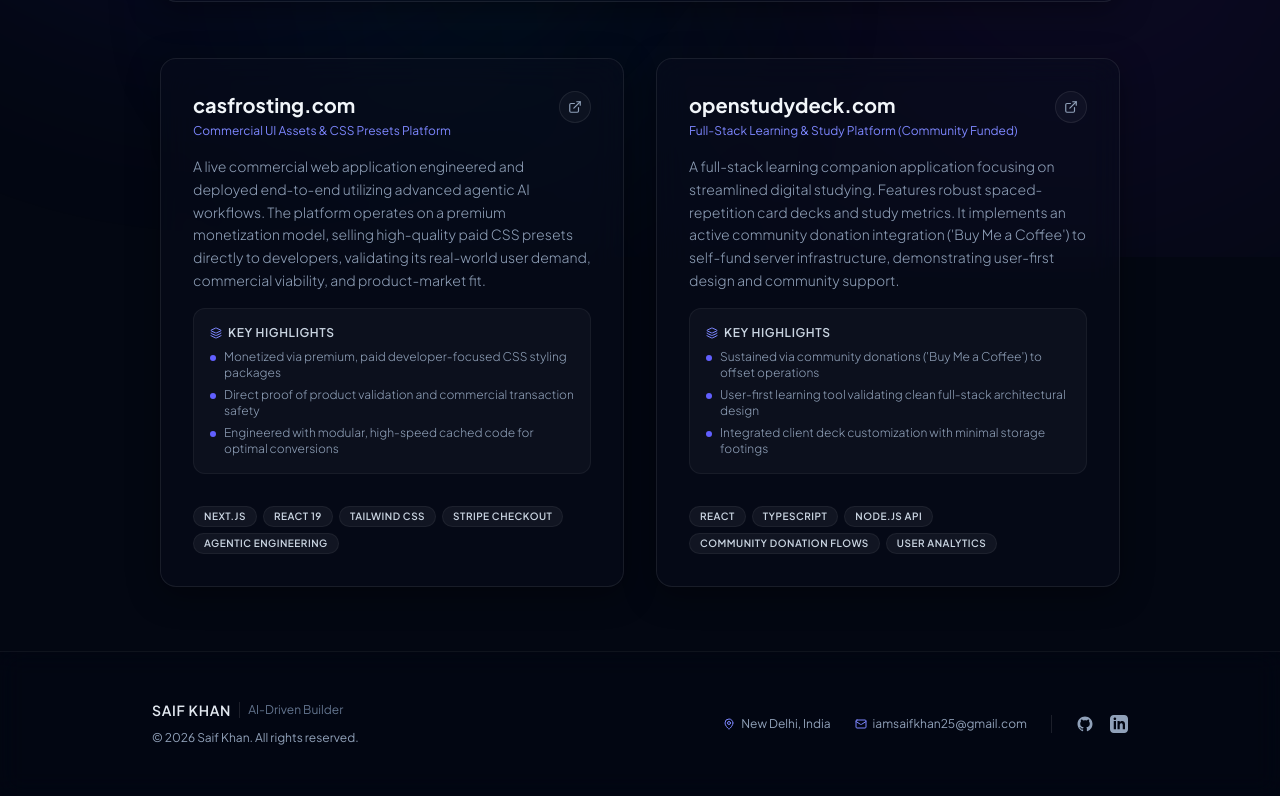
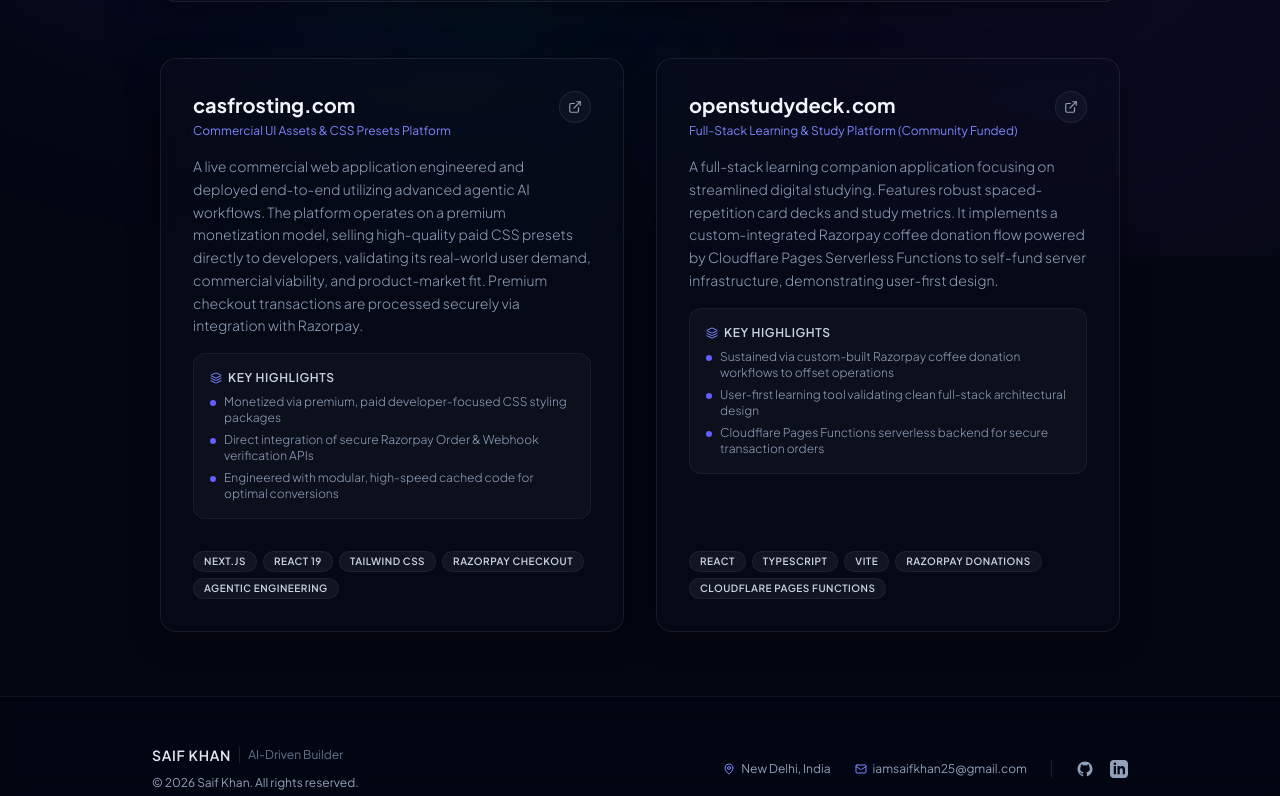
Before and after one commit to iamsaifkhan25/Portfolio, a Next.js app: page /projects in a window 1280 px wide. Shown: the part 543-1339 px from the top of the page. Built offline with nearby package versions, Linux system fonts and the light colour scheme.

Commit message:
Update projects with correct Razorpay checkout details

```diff
--- a/src/app/projects/page.tsx
+++ b/src/app/projects/page.tsx
@@ -8,12 +8,12 @@
       title: "casfrosting.com",
       subtitle: "Commercial UI Assets & CSS Presets Platform",
       description:
-        "A live commercial web application engineered and deployed end-to-end utilizing advanced agentic AI workflows. The platform operates on a premium monetization model, selling high-quality paid CSS presets directly to developers, validating its real-world user demand, commercial viability, and product-market fit.",
-      techStack: ["Next.js", "React 19", "Tailwind CSS", "Stripe Checkout", "Agentic Engineering"],
+        "A live commercial web application engineered and deployed end-to-end utilizing advanced agentic AI workflows. The platform operates on a premium monetization model, selling high-quality paid CSS presets directly to developers, validating its real-world user demand, commercial viability, and product-market fit. Premium checkout transactions are processed securely via integration with Razorpay.",
+      techStack: ["Next.js", "React 19", "Tailwind CSS", "Razorpay Checkout", "Agentic Engineering"],
       url: "https://casfrosting.com",
       highlights: [
         "Monetized via premium, paid developer-focused CSS styling packages",
-        "Direct proof of product validation and commercial transaction safety",
+        "Direct integration of secure Razorpay Order & Webhook verification APIs",
         "Engineered with modular, high-speed cached code for optimal conversions",
       ],
     },
@@ -21,13 +21,13 @@
       title: "openstudydeck.com",
       subtitle: "Full-Stack Learning & Study Platform (Community Funded)",
       description:
-        "A full-stack learning companion application focusing on streamlined digital studying. Features robust spaced-repetition card decks and study metrics. It implements an active community donation integration ('Buy Me a Coffee') to self-fund server infrastructure, demonstrating user-first design and community support.",
-      techStack: ["React", "TypeScript", "Node.js API", "Community Donation Flows", "User Analytics"],
+        "A full-stack learning companion application focusing on streamlined digital studying. Features robust spaced-repetition card decks and study metrics. It implements a custom-integrated Razorpay coffee donation flow powered by Cloudflare Pages Serverless Functions to self-fund server infrastructure, demonstrating user-first design.",
+      techStack: ["React", "TypeScript", "Vite", "Razorpay Donations", "Cloudflare Pages Functions"],
       url: "https://openstudydeck.com",
       highlights: [
-        "Sustained via community donations ('Buy Me a Coffee') to offset operations",
+        "Sustained via custom-built Razorpay coffee donation workflows to offset operations",
         "User-first learning tool validating clean full-stack architectural design",
-        "Integrated client deck customization with minimal storage footings",
+        "Cloudflare Pages Functions serverless backend for secure transaction orders",
       ],
     },
   ];
```
